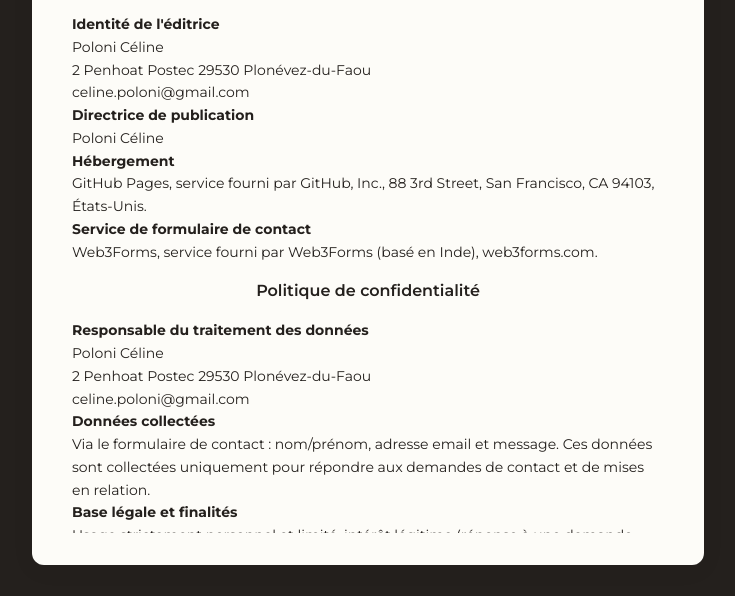
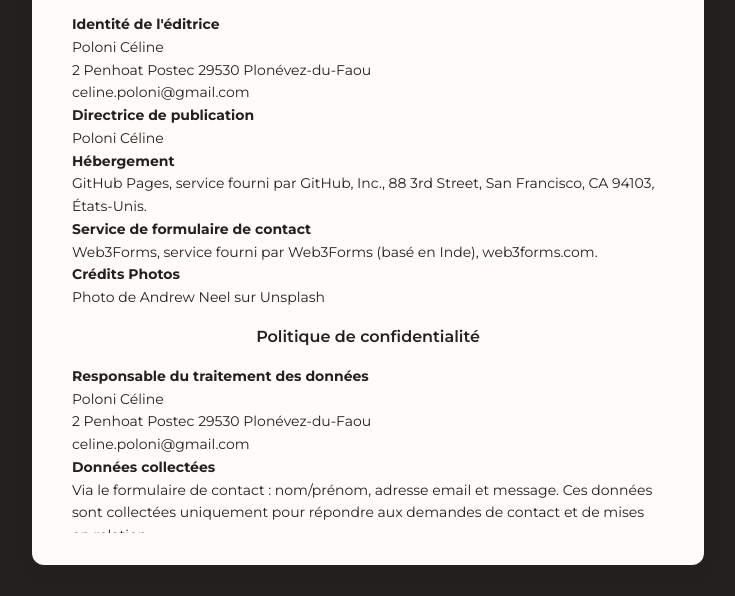
Before and after one commit to Celine-Poloni/my-portfolio, a website: page 404.html in a window 1280 px wide. Both pictures are taken after a click on the link "Mentions légales.". Shown: the part 342-938 px from the top of the page, without its empty margins (272-1007 px from the left). Drawn offline with nearby package versions, Linux system fonts and the light colour scheme; files that its build step writes are made by us from their sources; files whose address does not match are found by name.

Commit message:
update terms in 404 page

```diff
--- a/404.html
+++ b/404.html
@@ -84,7 +84,7 @@
   <body
     class="bg-light-bg dark:bg-dark-bg font-display pt-20 md:pt-24 lg:pt-26"
   >
-    <main class="pt-0">
+    <main class="pt-0 max-w-screen-2xl mx-auto">
       <!-- Contenu : erreur 404 -->
       <section
         id="404-error"
@@ -313,6 +313,19 @@
                 >web3forms.com</a
               >.
             </p>
+            <p class="text-sm leading-relaxed text-left">
+              <strong>Crédits Photos</strong>
+              <br />Photo de
+              <a
+                href="https://unsplash.com/fr/@andrewtneel?utm_source=unsplash&utm_medium=referral&utm_content=creditCopyText"
+                >Andrew Neel</a
+              >
+              sur
+              <a
+                href="https://unsplash.com/fr/photos/macbook-pro-white-ceramic-mugand-black-smartphone-on-table-cckf4TsHAuw?utm_source=unsplash&utm_medium=referral&utm_content=creditCopyText"
+                >Unsplash</a
+              >
+            </p>
             <h2 class="font-semibold text-base mt-4 mb-4">
               Politique de confidentialité
             </h2>
```
